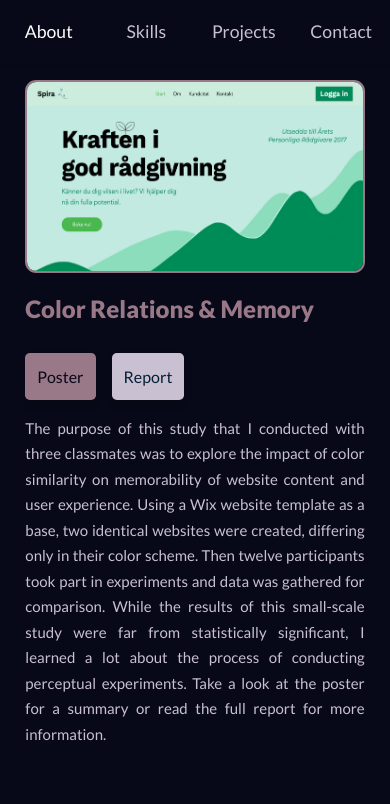
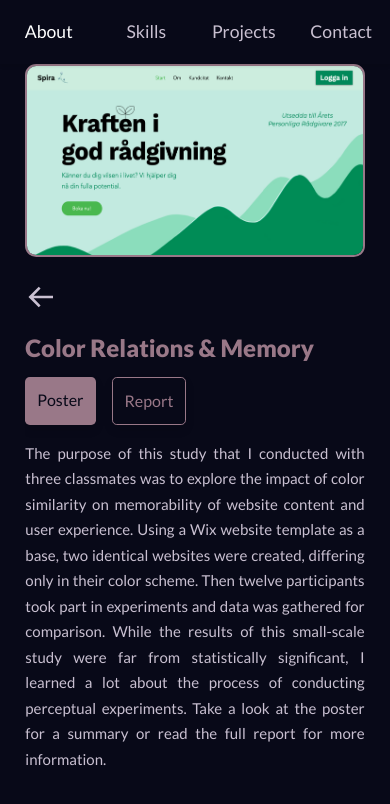
Before and after one commit to hannasnarberg/Portfolio-Website, a React (Create React App) app: page /Color-Relations-and-Memory in a window 390 px wide. Shown: the top 804 px of the page. Built offline with nearby package versions, Linux system fonts and the light colour scheme.

Commit message:
add back button in details view

```diff
--- a/src/components/projects/ProjectDetails.jsx
+++ b/src/components/projects/ProjectDetails.jsx
@@ -4,6 +4,7 @@ import projectsData from './ProjectsData';
 import { BiArrowBack } from 'react-icons/bi';
 import './projectsDetails.css';
 import { Fade } from 'react-awesome-reveal';
+import { Link } from 'react-router-dom';
 
 function ProjectDetails() {
    const { projectUrl } = useParams();
@@ -31,6 +32,9 @@ function ProjectDetails() {
                   className="projectDetails__img"
                />
                <div className="projectDetails__title-links">
+                  <Link to={'/'}>
+                     <BiArrowBack className="projectDetails__BackIcon"></BiArrowBack>
+                  </Link>
                   <h3> {currentProject.title} </h3>
                   {currentProject.links.length ? (
                      <span className="projectDetails__links">
--- a/src/components/projects/projectsDetails.css
+++ b/src/components/projects/projectsDetails.css
@@ -1,7 +1,7 @@
 /* =============== MY CLASSES ===============*/
 
 .projectDetails__container {
-   padding-top: 4rem;
+   padding-top: 3rem;
    padding-bottom: 3rem;
 }
 
@@ -13,6 +13,17 @@
    gap: 1rem;
    color: rgb(201, 192, 209);
    overflow-y: auto;
+}
+
+.projectDetails__BackIcon {
+   font-size: 2.5rem;
+   margin-top: 0.5rem;
+   color: rgb(201, 192, 209);
+}
+
+.projectDetails__BackIcon:hover {
+   scale: 1.1;
+   color: white;
 }
 
 .projectDetails__img {
@@ -65,6 +76,13 @@
    .projectDetails__title-links {
       display: grid;
       grid-template-columns: 1fr;
+      gap: 0.5rem;
+   }
+
+   .projectDetails__BackIcon {
+      font-size: 2rem;
+      margin-top: 0.5rem;
+      color: rgb(201, 192, 209);
    }
 
    .projectDetails__img {
--- a/src/index.css
+++ b/src/index.css
@@ -92,16 +92,17 @@ img {
 }
 
 .btn:hover {
-   background: rgb(122, 93, 107);
+   background: rgb(174, 136, 154);
 }
 
 .alternativeBtn {
-   background: rgb(201, 192, 209);
-   color: rgb(4, 32, 54);
+   border: 0.1rem solid rgb(153, 120, 136);
+   color: rgb(153, 120, 136);
+   background: none;
 }
 
 .alternativeBtn:hover {
-   background: rgb(177, 167, 186);
+   background: rgb(12, 13, 35);
 }
 
 /* ===============  LARGE DEVICES ===============*/
```
